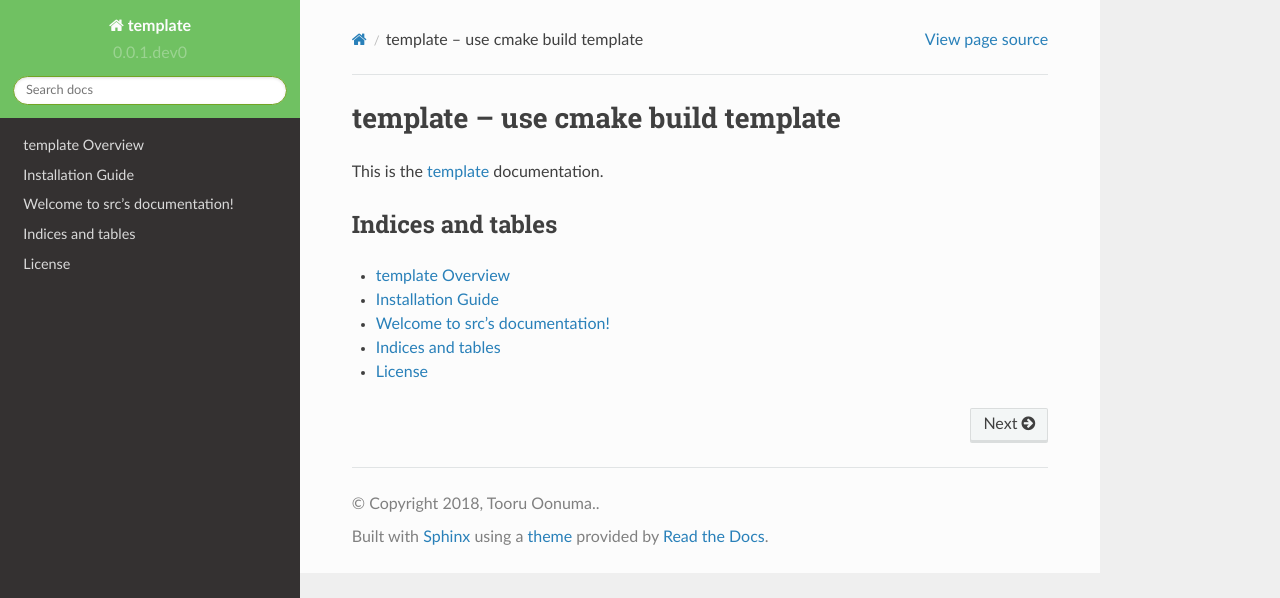
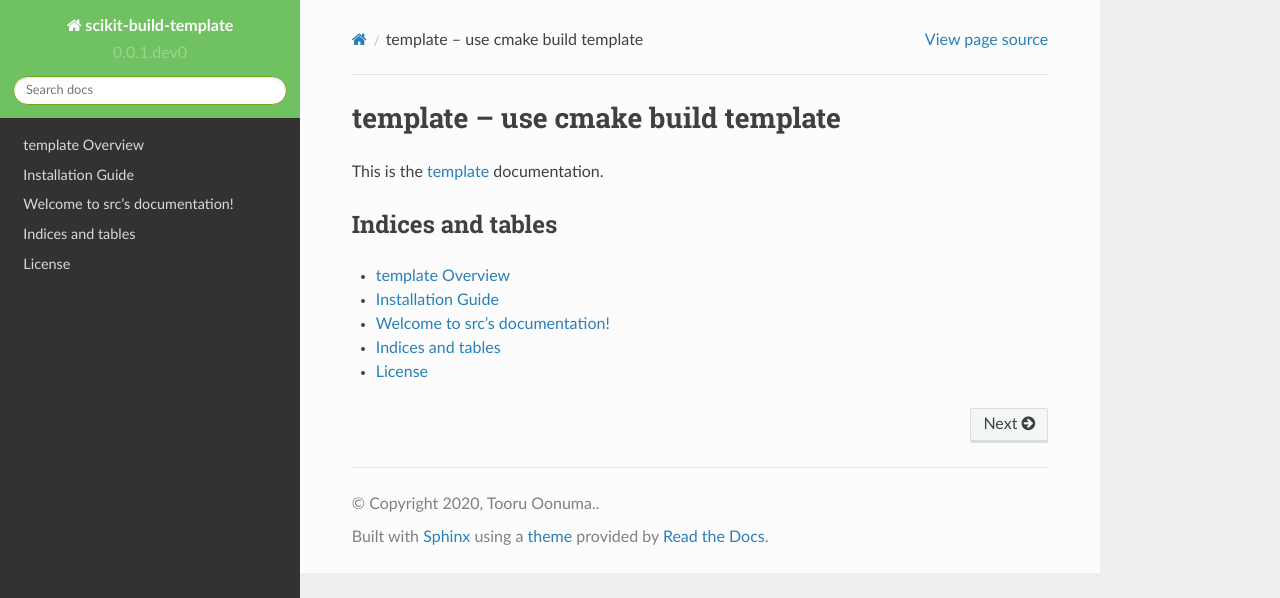
Before and after one commit to Sirokujira/cython-scikit-build-template, a Sphinx documentation site: the page built from docs/source/index.rst, in a window 1280 px wide. Shown: the top 598 px of the page. Built offline with Sphinx 7.4.7 and the Read the Docs theme 2.0.0, drawn with Linux system fonts in a browser that asks for light colours.

```diff
--- a/docs/source/conf.py
+++ b/docs/source/conf.py
@@ -1,7 +1,7 @@
 #!/usr/bin/env python3
 # -*- coding: utf-8 -*-
 #
-# pcl documentation build configuration file, created by
+# scikit-build-template documentation build configuration file, created by
 # sphinx-quickstart on Mon Jul 31 16:25:14 2017.
 #
 # This file is execfile()d with the current directory set to its
@@ -21,13 +21,13 @@ import sys
 
 # use markdown
 # https://docs.readthedocs.io/en/latest/intro/getting-started-with-sphinx.html
-from recommonmark.parser import CommonMarkParser
-source_parsers = {
-    '.md': CommonMarkParser,
-}
+# from recommonmark.parser import CommonMarkParser
+# source_parsers = {
+#     '.md': CommonMarkParser,
+# }
 
 # Read the Docs
-__version__ = pkg_resources.get_distribution('template').version
+__version__ = pkg_resources.get_distribution('scikit-build-template').version
 # __version__ = '0.3'
 
 on_rtd = os.environ.get('READTHEDOCS', None) == 'True'
@@ -68,8 +68,8 @@ templates_path = ['_templates']
 
 # The suffix(es) of source filenames.
 # You can specify multiple suffix as a list of string:
-source_suffix = ['.rst', '.md']
-# source_suffix = '.rst'
+# source_suffix = ['.rst', '.md']
+source_suffix = '.rst'
 
 # The encoding of source files.
 #source_encoding = 'utf-8-sig'
@@ -78,8 +78,8 @@ source_suffix = ['.rst', '.md']
 master_doc = 'index'
 
 # General information about the project.
-project = u'template'
-copyright = u'2018, Tooru Oonuma.'
+project = u'scikit-build-template'
+copyright = u'2020, Tooru Oonuma.'
 author = u'Tooru Oonuma'
 
 # The version info for the project you're documenting, acts as replacement for
@@ -249,7 +249,7 @@ if on_rtd:
 #html_search_scorer = 'scorer.js'
 
 # Output file base name for HTML help builder.
-htmlhelp_basename = 'pcldoc'
+htmlhelp_basename = 'templatedoc'
 
 # -- Options for LaTeX output ---------------------------------------------
 
@@ -271,7 +271,7 @@ latex_elements = {
 # (source start file, target name, title,
 #  author, documentclass [howto, manual, or own class]).
 latex_documents = [
-    (master_doc, 'pcl.tex', u'template Documentation',
+    (master_doc, 'scikit-build-template.tex', u'scikit-build-template Documentation',
      u'Tooru Oonuma', 'manual'),
 ]
 
@@ -301,7 +301,8 @@ latex_documents = [
 # One entry per manual page. List of tuples
 # (source start file, name, description, authors, manual section).
 man_pages = [
-    (master_doc, 'template', u'template Documentation',
+    (master_doc, 'scikit-build-template',
+     u'scikit-build-template Documentation',
      [author], 1)
 ]
 
@@ -315,8 +316,8 @@ man_pages = [
 # (source start file, target name, title, author,
 #  dir menu entry, description, category)
 texinfo_documents = [
-    (master_doc, 'template', u'template Documentation',
-     author, 'template', 'One line description of project.',
+    (master_doc, 'scikit-build-template', u'template Documentation',
+     author, 'scikit-build-template', 'One line description of project.',
      'Miscellaneous'),
 ]
 
@@ -341,7 +342,7 @@ intersphinx_mapping = {
 
 doctest_global_setup = '''
 import numpy as np
-import pcl # TODO : Remove this line
+import temp # TODO : Remove this line
 np.random.seed(0)
 '''
 
@@ -392,5 +393,5 @@ def linkcode_resolve(domain, info):
         return None
     relpath = os.path.relpath(filename, repo_root_dir)
 
-    return 'https://github.com/Sirokujira/cython-cmake-template/blob/{}/{}#L{}'.format(
+    return 'https://github.com/Sirokujira/cython-scikit-build-template/blob/{}/{}#L{}'.format(
         tag, relpath, linenum)
```
Also changed, not shown: README.md (+1 -1 lines).
